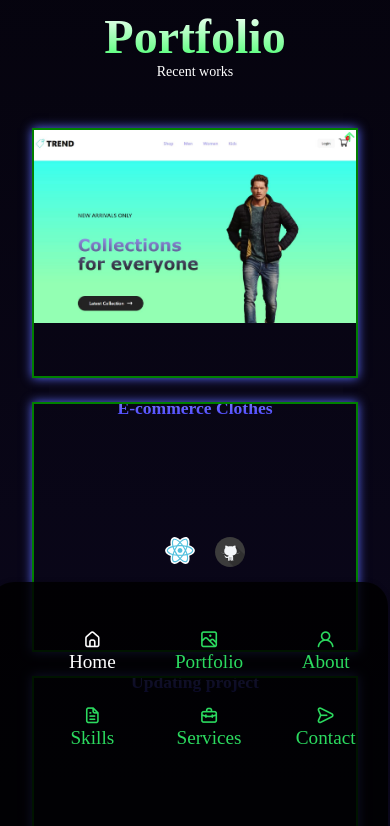
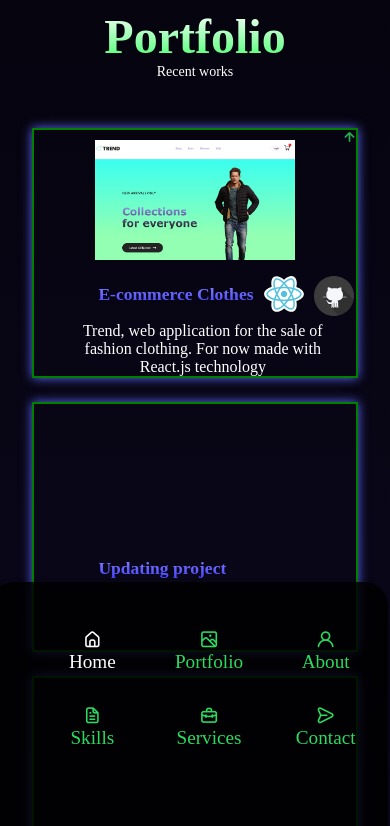
Before and after one commit to DontStopPrograming/portfolio2024, a React (Vite) app: page / in a window 390 px wide. Shown: the part 860-1686 px from the top of the page. Built offline with nearby package versions, Linux system fonts and the light colour scheme.

Commit message:
error fixed responsive 768 component Portfolio

```diff
--- a/src/components/portfolio/Portfolio.jsx
+++ b/src/components/portfolio/Portfolio.jsx
@@ -9,20 +9,33 @@ export const Portfolio = () => {
     <section className='portfolio section' id='portfolio'>
       <h2 className='section__title'> Portfolio</h2>
       <span className='section__subtitle'> Recent works</span>
+
       <div className='portfolio__container container grid'>
 
 
+
         <div className='portfolio__box box__photo__first'>
-          <a className='' href='https://tendency.netlify.app'>
-            {/* <div className = 'portfolio__image'> <img src = {pruebaImg}  alt= 'react' /> </div> */}
+          <a className='photo__hover__description' href='https://tendency.netlify.app'>
+            {/* <p className='portfolio__textHover'>  </p> */}
+
+            {/* <div className='hover__content'>
+              Este es el contenido
+            </div> */}
+
             <div className='portfolio__image'>
 
             </div>
           </a>
-          <div className='portfolio__title'> <h3> E-commerce Clothes</h3> </div>
-          <div className='portfolio__description'>
+
+          <div className='portfolio__title'>
+            <h3> E-commerce Clothes</h3>
             <img src={reactImg} />
             <img src={gitImg} />
+          </div>
+
+          <div className='portfolio__description'>
+            <p> Trend, web application for the sale of fashion clothing. For now made with React.js technology </p>
+
           </div>
 
         </div>
--- a/src/components/portfolio/portfolio.css
+++ b/src/components/portfolio/portfolio.css
@@ -6,7 +6,8 @@
 }
 
 .portfolio__box {
-    /* flex: 1; */
+
+    overflow: hidden;
 
     background-image: url('');
     background-size: contain;
@@ -21,33 +22,83 @@
 
     box-shadow: 0 0 10px 0 rgb(91, 107, 253);
     z-index: 9;
+
 }
 
+.portfolio__box:hover {
+    opacity: 1;
+    z-index: 9;
+}
+
+
 .portfolio__container .portfolio__box .portfolio__image {
+
     width: 200px;
     height: 200px;
     z-index: 9;
-}
 
-.portfolio__description img {
-    margin-left: 20px;
-
-    width: 30px;
-    height: 30px;
 }
 
 
+.box__photo__first::before {
+
+    z-index: 9;
+}
+
 .box__photo__first {
     background-image: url('../../assets/trend.JPG');
+    z-index: 9;
+}
+
+.portfolio__textHover {
+    display: none;
+    text-align: center;
+    overflow: hidden;
+    padding: 20px;
+    opacity: 90%;
+    font-size: 1.5rem;
+    color: #ffffff;
+    background: black;
+    z-index: 9;
+}
+
+.box__photo__first:hover {
+    display: block;
 
 }
 
 
 .portfolio__box .portfolio__title,
 .portfolio__description {
-    text-align: center;
+    text-align: left;
 
 }
+
+.portfolio__description p {
+    padding: 0;
+    margin: 0;
+}
+
+.portfolio__title {
+    display: flex;
+    flex-direction: row;
+
+}
+
+.portfolio__title img {
+    margin-left: 30px;
+    margin-top: 10px;
+    width: 40px;
+    height: 40px;
+}
+
+/* .portfolio__description img {
+
+    margin-left: 20px;
+    width: 30px;
+    height: 30px;
+
+} */
 
 
 @media (max-width: 992px) {
@@ -102,9 +153,38 @@
     .portfolio__box .portfolio__title,
     .portfolio__description {
         text-align: center;
-        padding: 50px;
+
     }
 
+    .portfolio__description p {
+
+        padding: 0 40px;
+        margin: 0;
+        width: 80%;
+
+        font-size: 1rem;
+        color: #ffffff;
 
 
+    }
+
+    .portfolio__title {
+        display: flex;
+        flex-direction: row;
+        margin-top: -20%;
+        margin-left: 20%;
+
+    }
+
+    .portfolio__title img {
+        margin-left: 10px;
+
+    }
+
+    .box__photo__first {
+        background-size: 200px;
+        background-position: center top 10px;
+        z-index: 9;
+    }
+
 }
```
